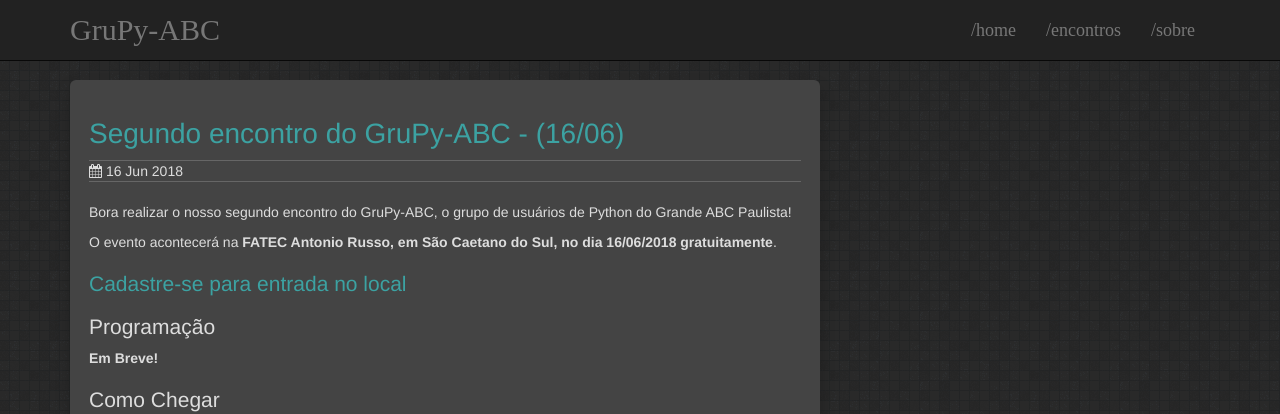
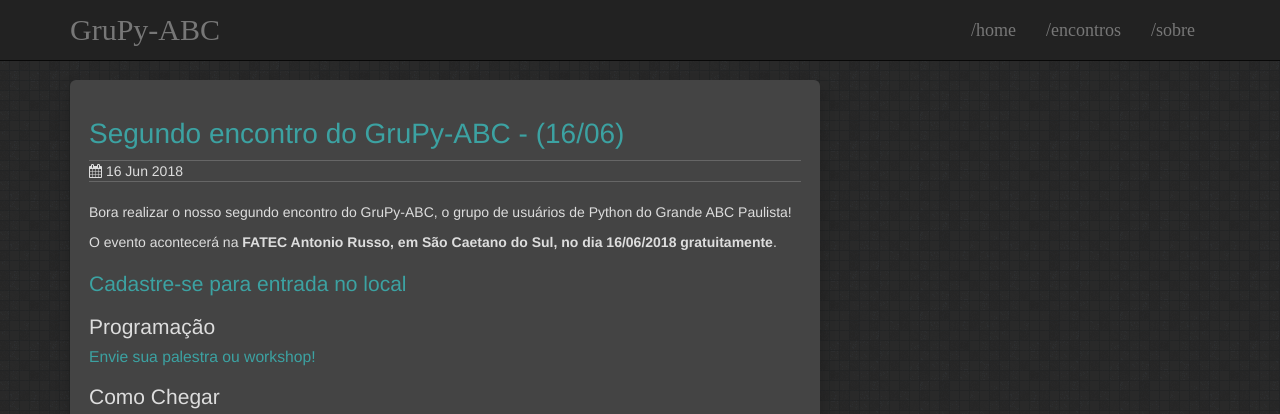
Before and after one commit to Grupy-ABC/Grupy-ABC.github.io, a Jekyll site: the page built from _posts/2018-06-16-grupy-segundo-encontro.markdown, in a window 1280 px wide and 1160 px high, cut to the strip 0-414 px from the top of the window. Built offline with Jekyll 4.4.1, drawn with Linux system fonts in a browser that asks for light colours.

Commit message:
Add link para speaker fight segundo encontro e link do schedule do primeiro encontro

```diff
--- a/_posts/2018-05-12-grupy-abc-first-meetup.markdown
+++ b/_posts/2018-05-12-grupy-abc-first-meetup.markdown
@@ -25,6 +25,7 @@ O evento acontecerá na __UFABC, campus de Santo André na Sala S-213, no dia 12
 | As Configurações Pertencem Ao Ambiente: Dicas De Gerenciamento De Configurações Com Python | 16:40      |   17:30 |
 | Lightning Talks                                                                            | 17:35      |   18:00 |
 
+link da grade através do [speakerfight][speakerfight-schedule]
 
 ## Como Chegar
 ___
@@ -32,3 +33,4 @@ ___
 
 [speaker-fight]: https://speakerfight.com/events/primeiro-encontro-do-grupy-abc/
 [form-data]: https://renanmoura1.typeform.com/to/DDUPem
+[speakerfight-schedule]: https://speakerfight.com/events/primeiro-encontro-do-grupy-abc/schedule/
--- a/_posts/2018-06-16-grupy-segundo-encontro.markdown
+++ b/_posts/2018-06-16-grupy-segundo-encontro.markdown
@@ -14,10 +14,11 @@ O evento acontecerá na __FATEC Antonio Russo, em São Caetano do Sul, no dia 16
 
 
 ## Programação
-__Em Breve!__
+#### [Envie sua palestra ou workshop!][speakerfight]
 
 ## Como Chegar
 <iframe src="https://www.google.com/maps/embed?pb=!1m18!1m12!1m3!1d3655.0677930288825!2d-46.58107208502087!3d-23.637743084645066!2m3!1f0!2f0!3f0!3m2!1i1024!2i768!4f13.1!3m3!1m2!1s0x94ce5cb6c8baf5a7%3A0x24fb537795849cc!2sFaculdade+de+Tecnologia+de+S%C3%A3o+Caetano+do+Sul!5e0!3m2!1spt-BR!2sbr!4v1527300443311" width="100%" height="450" frameborder="0" style="border:0" allowfullscreen></iframe>
 
 
 [form-cadastro]: https://renanmoura1.typeform.com/to/dfTRlH
+[speakerfight]: https://speakerfight.com/events/segundo-encontro-do-grupy-abc/
```
